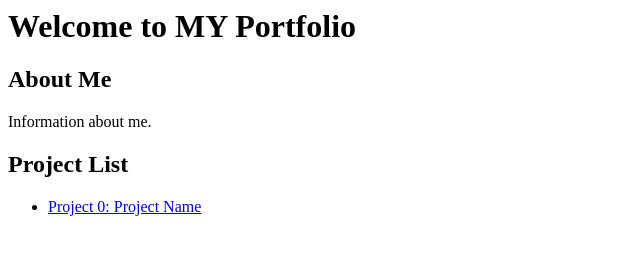
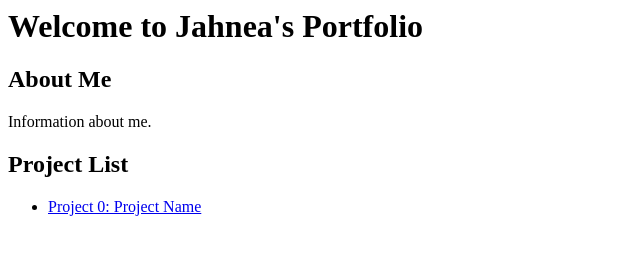
Before and after one commit to jahneap/Portfolio, a plain HTML site: page index.html in a window 1280 px wide. Shown: the whole page, without its empty margins (0-640 px from the left). Drawn offline with Linux system fonts and the light colour scheme.

Commit message:
Update index.html

```diff
--- a/index.html
+++ b/index.html
@@ -6,7 +6,7 @@
     </head>
     <body>
 
-        <h1>Welcome to MY Portfolio</h1>
+        <h1>Welcome to Jahnea's Portfolio</h1>
 
         <h2>About Me</h2>
 
```
